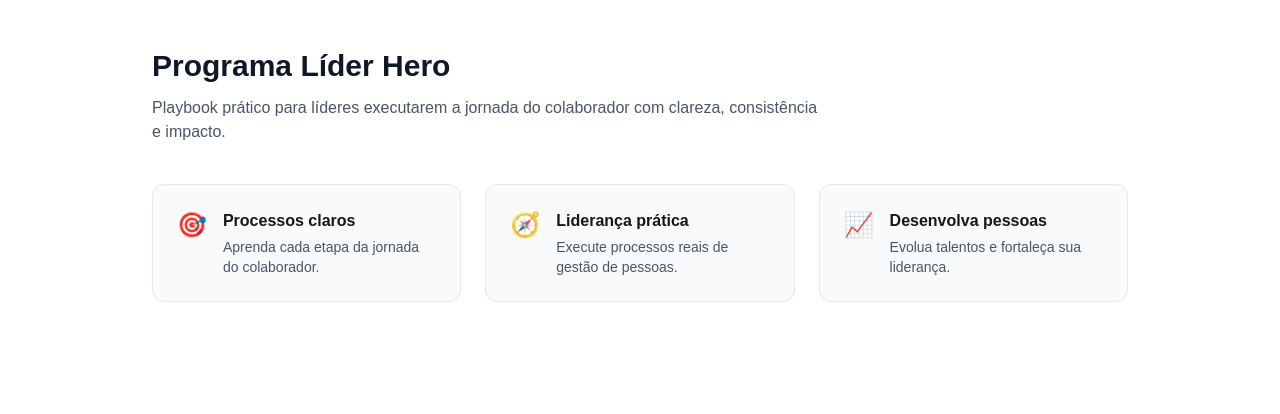
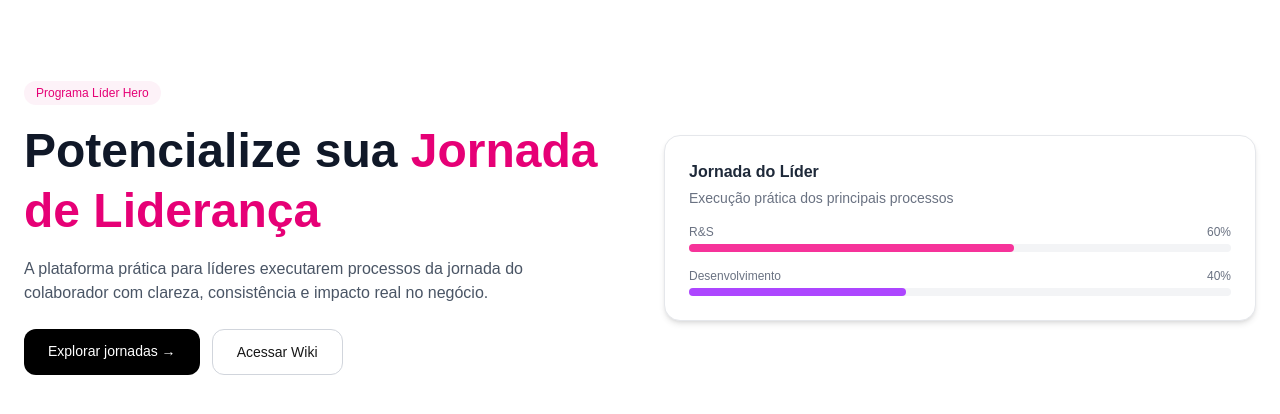
Before and after one commit to amandafrann/programa-lider-hero, a Next.js app: page / in a window 1280 px wide. Shown: the top 414 px of the page. Built offline with nearby package versions, Linux system fonts and the light colour scheme.

Commit message:
atualizar entrada site

```diff
--- a/app/components/Hero.tsx
+++ b/app/components/Hero.tsx
@@ -1,64 +1,85 @@
 export default function Hero() {
   return (
-    <section className="max-w-5xl mx-auto px-6 py-12">
+    <section className="max-w-7xl mx-auto px-6 py-20 grid md:grid-cols-2 gap-12 items-center">
+
+      {/* LADO ESQUERDO */}
+      <div>
+
+        {/* TAG */}
+        <span className="inline-block text-xs font-medium bg-pink-50 text-pink-600 px-3 py-1 rounded-full mb-4">
+          Programa Líder Hero
+        </span>
 
         {/* TÍTULO */}
-      <div className="mb-10">
-        <h1 className="text-3xl font-bold text-gray-900 mb-3">
-          Programa Líder Hero
+        <h1 className="text-4xl md:text-5xl font-bold text-gray-900 leading-tight mb-4">
+          Potencialize sua{" "}
+          <span className="text-pink-600">Jornada de Liderança</span>
         </h1>
 
-        <p className="text-gray-600 max-w-2xl">
-          Playbook prático para líderes executarem a jornada do colaborador com clareza, consistência e impacto.
+        {/* DESCRIÇÃO */}
+        <p className="text-gray-600 mb-6 max-w-lg">
+          A plataforma prática para líderes executarem processos da jornada do colaborador com clareza, consistência e impacto real no negócio.
+        </p>
+
+        {/* BOTÕES */}
+        <div className="flex gap-3">
+
+          <a
+            href="/jornada"
+            className="bg-black text-white px-6 py-3 rounded-xl text-sm font-medium hover:bg-gray-800 transition"
+          >
+            Explorar jornadas →
+          </a>
+
+          <a
+            href="/wiki"
+            className="border border-gray-300 px-6 py-3 rounded-xl text-sm font-medium hover:bg-gray-100 transition"
+          >
+            Acessar Wiki
+          </a>
+
+        </div>
+
+      </div>
+
+      {/* LADO DIREITO (CARD VISUAL) */}
+      <div className="bg-white border border-gray-200 rounded-2xl p-6 shadow-md">
+
+        <div className="mb-4">
+          <h3 className="font-semibold text-gray-800 mb-1">
+            Jornada do Líder
+          </h3>
+          <p className="text-sm text-gray-500">
+            Execução prática dos principais processos
           </p>
         </div>
 
-      {/* CARDS */}
-      <div className="grid md:grid-cols-3 gap-6">
-
-        <div className="bg-gray-50 border border-gray-200 rounded-xl p-6 flex gap-4 items-start">
-          <div className="text-2xl">🎯</div>
+        <div className="space-y-4">
 
           <div>
-            <h3 className="font-semibold mb-1">
-              Processos claros
-            </h3>
-
-            <p className="text-gray-600 text-sm">
-              Aprenda cada etapa da jornada do colaborador.
-            </p>
+            <div className="flex justify-between text-xs text-gray-500 mb-1">
+              <span>R&S</span>
+              <span>60%</span>
+            </div>
+            <div className="w-full bg-gray-100 h-2 rounded-full">
+              <div className="bg-pink-500 h-2 rounded-full w-[60%]" />
             </div>
           </div>
 
-        <div className="bg-gray-50 border border-gray-200 rounded-xl p-6 flex gap-4 items-start">
-          <div className="text-2xl">🧭</div>
-
           <div>
-            <h3 className="font-semibold mb-1">
-              Liderança prática
-            </h3>
-
-            <p className="text-gray-600 text-sm">
-              Execute processos reais de gestão de pessoas.
-            </p>
+            <div className="flex justify-between text-xs text-gray-500 mb-1">
+              <span>Desenvolvimento</span>
+              <span>40%</span>
             </div>
-        </div>
-
-        <div className="bg-gray-50 border border-gray-200 rounded-xl p-6 flex gap-4 items-start">
-          <div className="text-2xl">📈</div>
-
-          <div>
-            <h3 className="font-semibold mb-1">
-              Desenvolva pessoas
-            </h3>
-
-            <p className="text-gray-600 text-sm">
-              Evolua talentos e fortaleça sua liderança.
-            </p>
+            <div className="w-full bg-gray-100 h-2 rounded-full">
+              <div className="bg-purple-500 h-2 rounded-full w-[40%]" />
             </div>
           </div>
 
         </div>
+
+      </div>
+
     </section>
   );
 }
```
Lines whose indentation alone changed are shown as unchanged.
